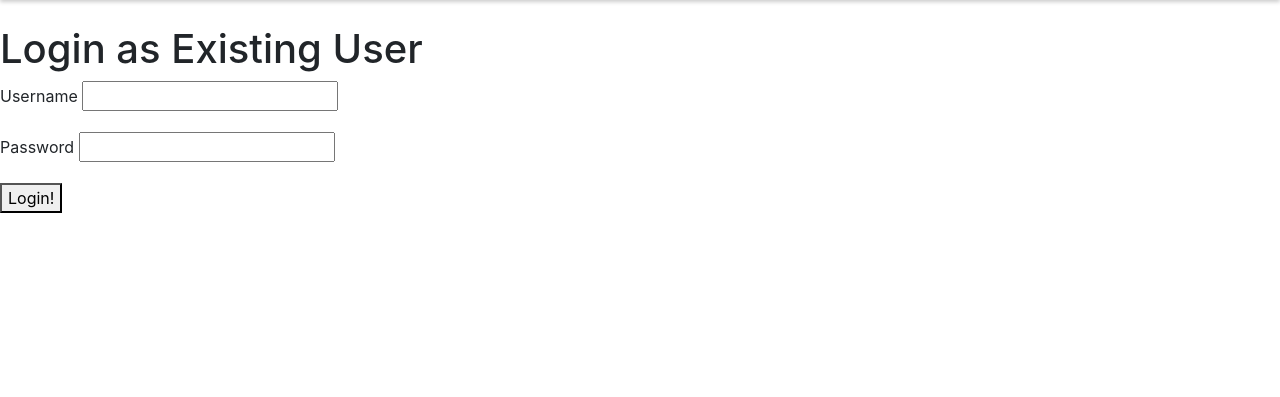
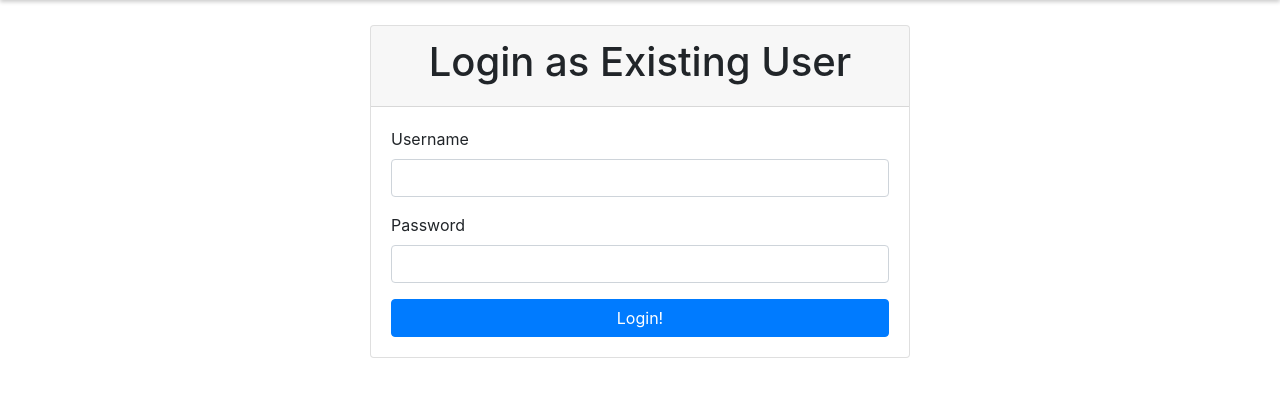
Before and after one commit to LilMike707/pokemon-capstone, a Flask app: page /login in a window 1280 px wide. Shown: the part 75-472 px from the top of the page. Run offline with Flask 3, Linux system fonts and the light colour scheme; some libraries are stand-ins or nearby versions.

Commit message:
login, edit, and register done

```diff
--- a/templates/login.html
+++ b/templates/login.html
@@ -3,28 +3,37 @@
 
 
 {% block content %}
-<div style="margin-top: 100px;">
-  <h1>Login as Existing User</h1>
-
+<div class="container mt-5">
+  <div class="row justify-content-center" style="margin-top: 100px;">
+    <div class="col-md-6">
+      <div class="card">
+        <div class="card-header">
+          <h1 class="text-center">Login as Existing User</h1>
+        </div>
+        <div class="card-body">
           {% with messages = get_flashed_messages(with_categories=true) %}
             {% if messages %}
               {% for category, message in messages %}
-        <p class="{{ category }}">{{ message }}</p>
+                <p class="alert alert-{{ category }}">{{ message }}</p>
               {% endfor %}
             {% endif %}
           {% endwith %}
-
-<form method="POST">
+          <form method="POST" class="needs-validation" novalidate>
             {{ form.hidden_tag() }}
-
             {% for field in form if field.widget.input_type != 'hidden' %}
-        <p>
-          {{ field.label }}
-          {{ field }}
-        </p>
+              <div class="form-group">
+                {{ field.label(class="form-control-label") }}
+                {{ field(class="form-control") }}
+                <div class="invalid-feedback">
+                  {{ field.errors|join(', ') }}
+                </div>
+              </div>
             {% endfor %}
-    <button>Login!</button>
+            <button type="submit" class="btn btn-primary btn-block">Login!</button>
           </form>
         </div>
-
+      </div>
+    </div>
+  </div>
+</div>
 {% endblock %}
```
Also changed, not shown: templates/edit_user.html (+16 -14 lines), templates/register.html (+25 -13 lines). Lines whose indentation alone changed are shown as unchanged.
